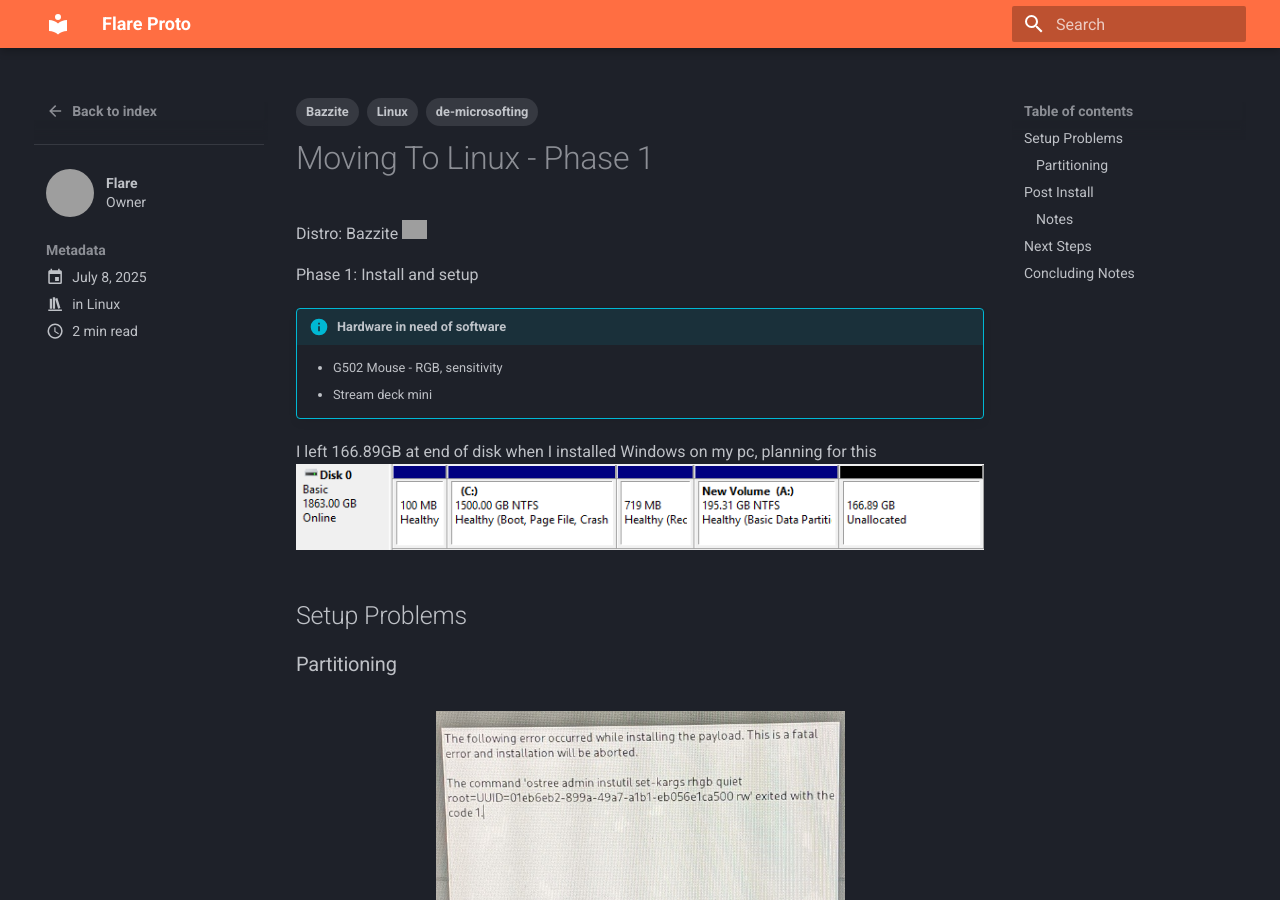
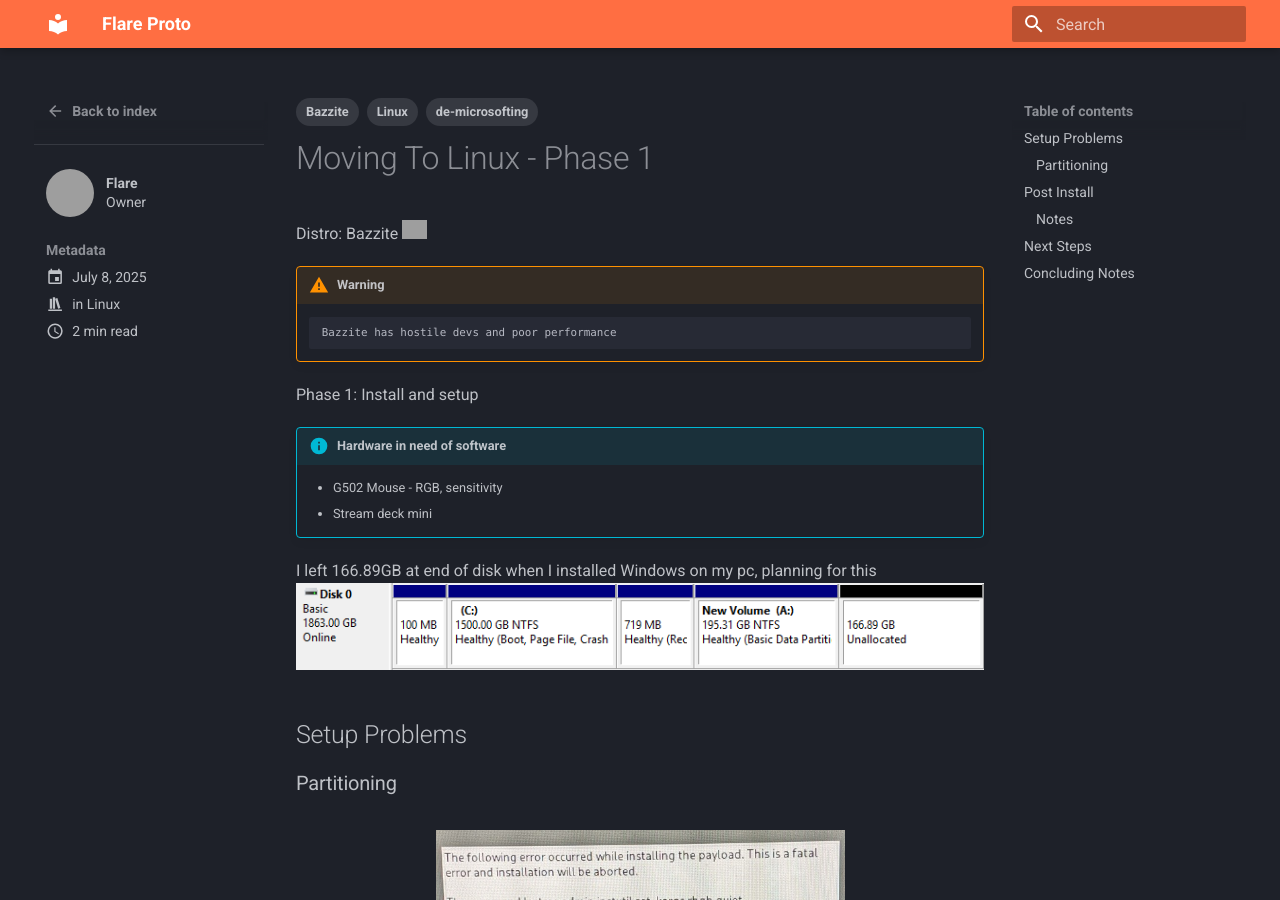
Before and after one commit to flare-proto/flare-proto.github.io, an MkDocs documentation site: the page built from docs/blog/posts/Linux/02Move.md, in a window 1280 px wide and 900 px high. Built offline with MkDocs 1.6.1 and Material for MkDocs 9.7.7, drawn with Linux system fonts in a browser that asks for light colours; some web fonts are replaced; comment, search, counter and statistics services are not loaded; grey boxes are pictures that could not be loaded.

Commit message:
WARNINGS

```diff
--- a/docs/blog/posts/Linux/02Move.md
+++ b/docs/blog/posts/Linux/02Move.md
@@ -10,6 +10,9 @@
 ---
 # Moving To Linux - Phase 1
 Distro: Bazzite ![Bazzite](https://upload.wikimedia.org/wikipedia/commons/thumb/a/a7/Bazzite_Logo.svg/600px-Bazzite_Logo.svg.png?20240627153253){ width=25}
+
+!!! warning
+        Bazzite has hostile devs and poor performance
 
 Phase 1: Install and setup
 <!-- more -->
```
Also changed, not shown: docs/blog/posts/Linux/01Move.md (+3 -0 lines).
